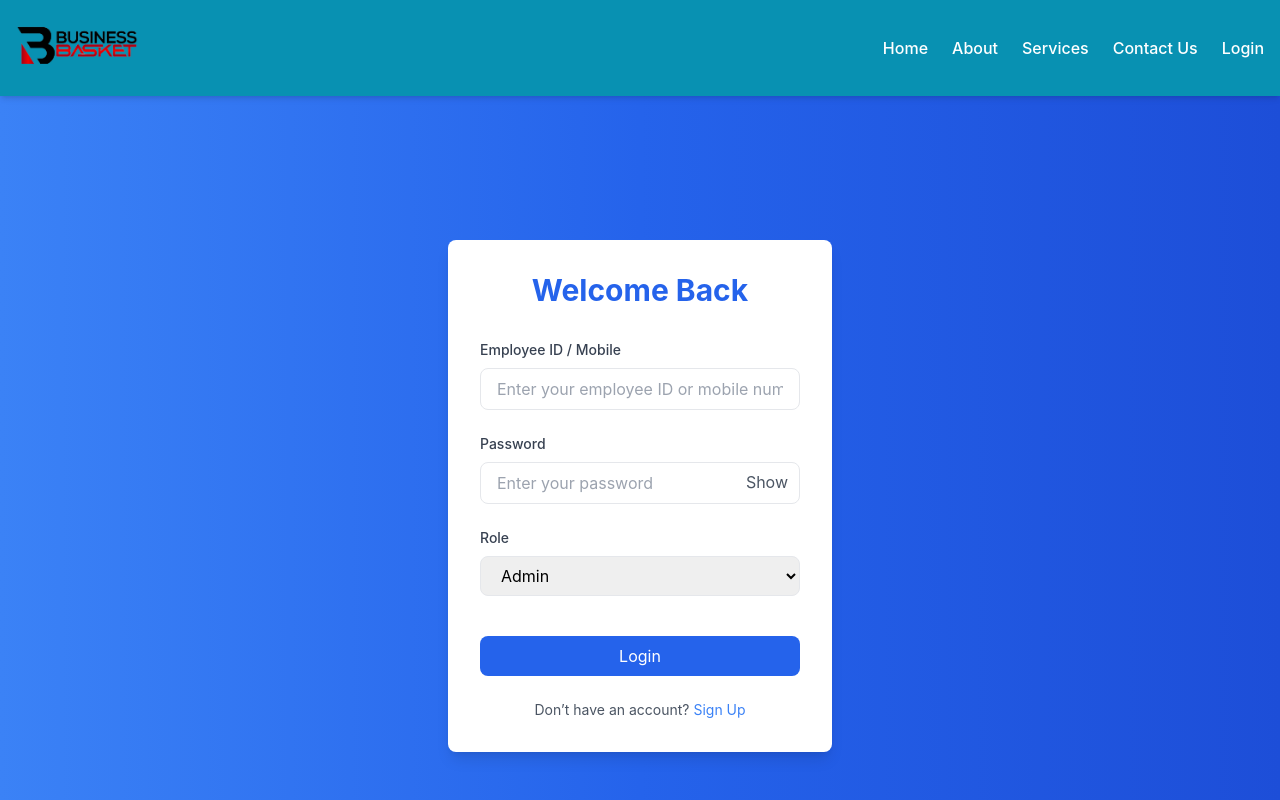
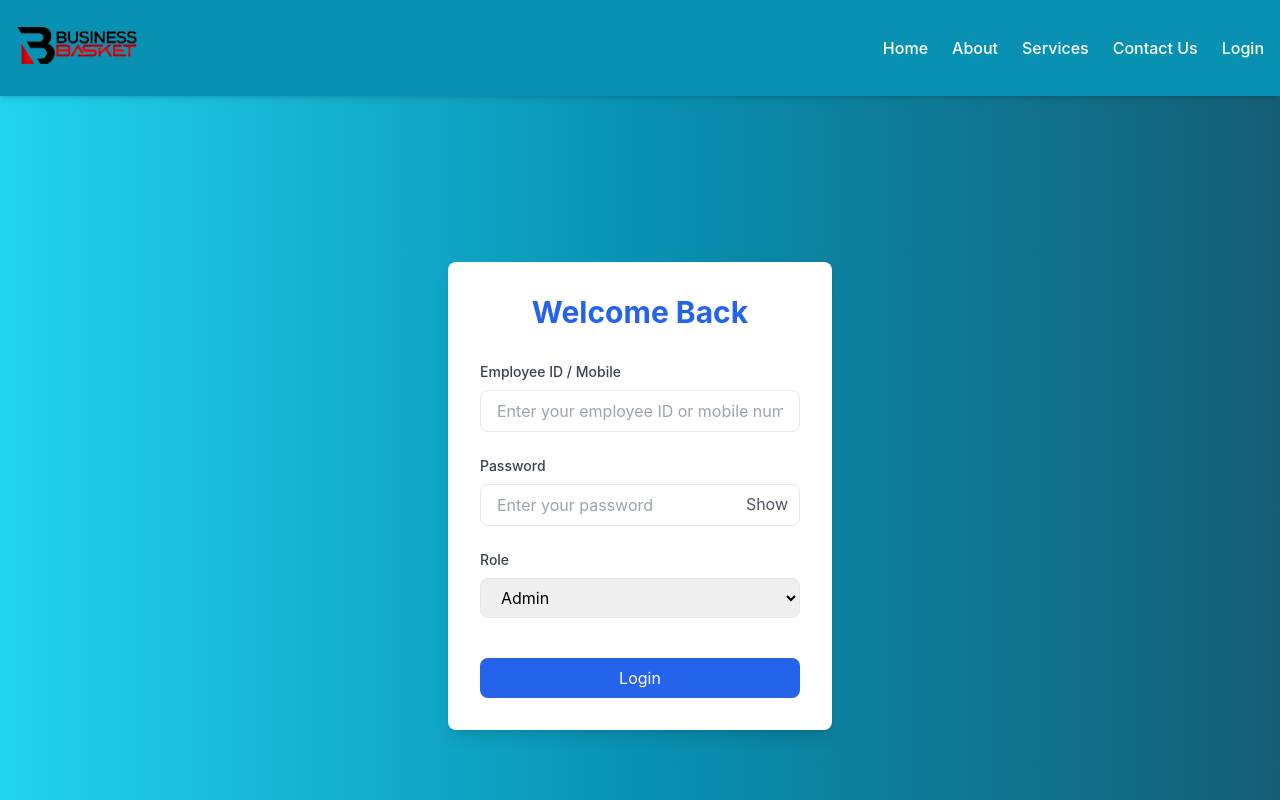
Before and after one commit to bbipl1/bbipl-app, a React (Create React App) app: page /authentication/login in a window 1280 px wide. Shown: the top 800 px of the page. Built offline with nearby package versions, Linux system fonts and the light colour scheme; no server answers.

Commit message:
09-01-2025

```diff
--- a/src/authentication/Login.jsx
+++ b/src/authentication/Login.jsx
@@ -82,7 +82,7 @@ function Login() {
   };
 
   return (
-    <div className="bg-gradient-to-r from-blue-500 via-blue-600 to-blue-700 flex items-center justify-center min-h-screen">
+    <div className="bg-gradient-to-r from-cyan-400 via-cyan-600 to-cyan-800 flex items-center justify-center min-h-screen">
       <div className="bg-white p-8 rounded-lg shadow-lg w-96">
         <h2 className="text-3xl font-bold text-center text-blue-600 mb-8">
           Welcome Back
@@ -170,7 +170,7 @@ function Login() {
             Login
           </button>
         </form>
-        <p className="mt-6 text-sm text-gray-600 text-center">
+        {/* <p className="mt-6 text-sm text-gray-600 text-center">
           Don’t have an account?{" "}
           <Link
             to="/authentication/sign-up"
@@ -178,7 +178,7 @@ function Login() {
           >
             Sign Up
           </Link>
-        </p>
+        </p> */}
       </div>
     </div>
   );
```
